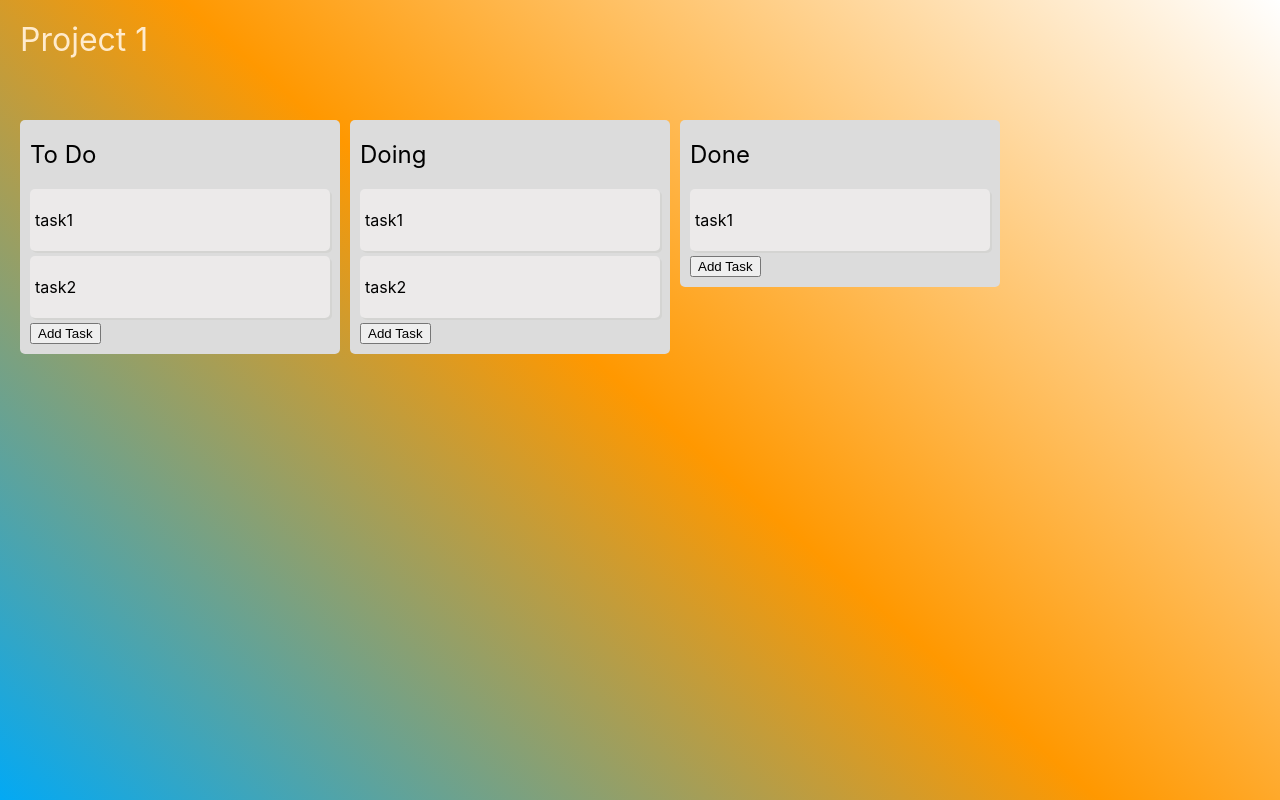
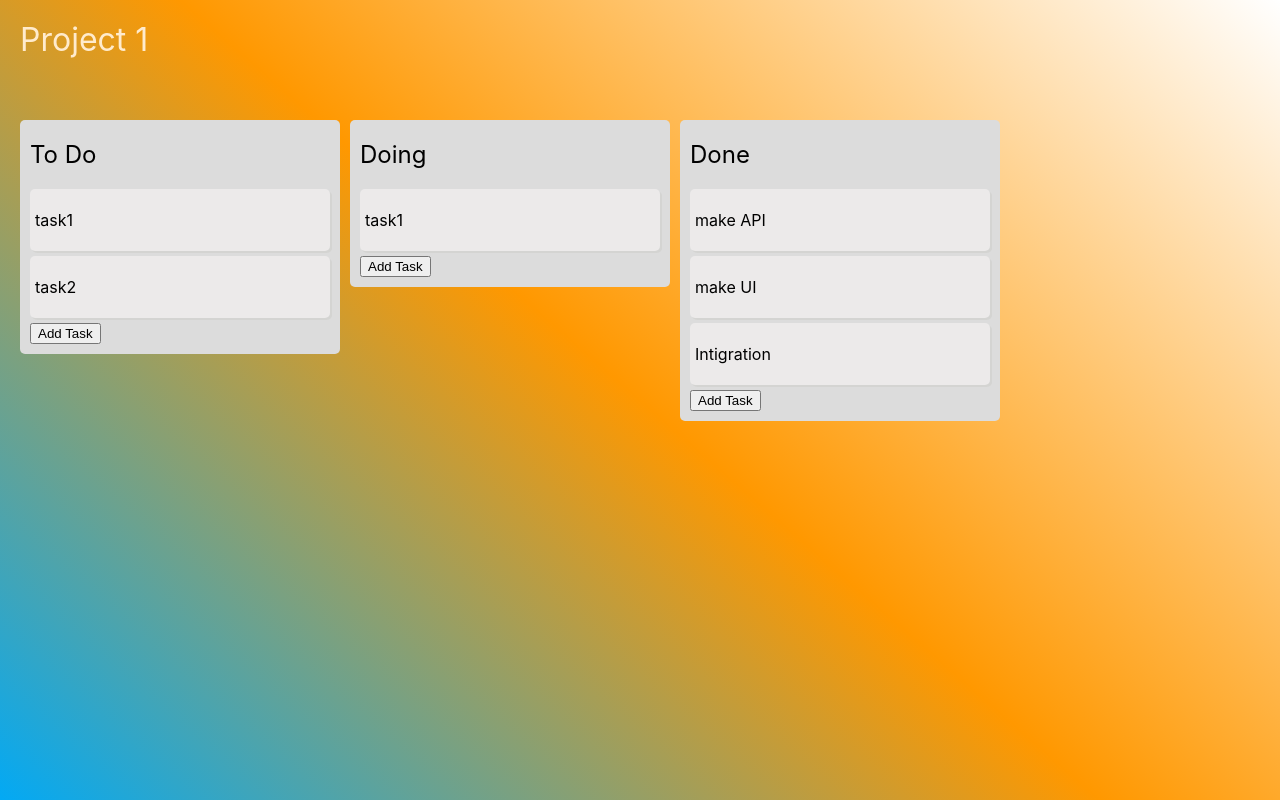
Before and after one commit to KushagraGitter/react-trello, a React (Create React App) app: page / in a window 1280 px wide. Built offline with nearby package versions, Linux system fonts and the light colour scheme.

Commit message:
implimented restructure of the components

```diff
--- a/src/components/project/project.js
+++ b/src/components/project/project.js
@@ -1,23 +1,75 @@
-import React, { useState, useEffect } from 'react';
+import React, { useState, useEffect, useRef } from 'react';
 import SubProject from '../subProject/subProject.js';
+import TaskList from '../task/taskList.js';
+import Task from '../task/task.js';
 import { getSubProjects } from '../../service.js';
 
-function Projects(id) {
-  const [projectId, setProjectId] = useState(id);
+function Projects(projectId) {
   const [subProjects, setSubProjects] = useState([]);
+  const [isDragging, setDragging] = useState(false);
+
+  const dndNode = useRef();
+  const dndNodeParams = useRef();
 
   useEffect(() => {
-    getSubProjects(id).then((data) => {
+    getSubProjects(projectId).then((data) => {
       setSubProjects(data);
     });
   }, [projectId]);
+
+  const handleDnDEnter = (e, params) => {
+    console.log(('drag enter', params));
+    let newSubProjectList = [...subProjects];
+    newSubProjectList[params.grpId - 1].tasks.splice(
+      params.taskId - 1,
+      0,
+      newSubProjectList[dndNodeParams.current.grpId].tasks.splice(
+        dndNodeParams.current.taskId,
+        1
+      )[0]
+    );
+    setSubProjects(newSubProjectList);
+  };
+  const handleDragStart = (e, params) => {
+    dndNodeParams.current = params;
+    dndNode.current = e.target;
+    setDragging(true);
+    dndNode.current.addEventListener('dragend', handleDragEnd());
+    console.log('params:', params);
+  };
+
+  const handleDragEnd = () => {
+    setDragging(false);
+    dndNode.current.removeEventListener('dragend', handleDragEnd);
+    console.log('params:', dndNodeParams);
+    dndNodeParams.current = null;
+    dndNode.current = null;
+  };
 
   return (
     <div className="main-project">
       <h1 className="project">Project 1</h1>
       <div className="sub-project-container">
         {subProjects.map((subProject) => {
-          return <SubProject key={subProject.id} {...subProject} />;
+          return (
+            <SubProject key={subProject.subProjectId} {...subProject}>
+              <TaskList
+                handleDnDEnter={handleDnDEnter}
+                grpId={subProject.subProjectId}
+              >
+                {subProject.tasks.map((task) => {
+                  return (
+                    <Task
+                      grpId={subProject.subProjectId}
+                      handleDragStart={handleDragStart}
+                      isDragging={isDragging}
+                      {...task}
+                    />
+                  );
+                })}
+              </TaskList>
+            </SubProject>
+          );
         })}
       </div>
     </div>
--- a/src/components/subProject/subProject.js
+++ b/src/components/subProject/subProject.js
@@ -1,40 +1,9 @@
 import React, { useState, useEffect, useRef } from 'react';
-import TaskList from '../task/taskList.js';
 import AddTask from '../addTask/addTask';
-import { getSubProjectTask } from '../../service';
 
-function SubProject({ subProjectId, subProjectName }) {
+function SubProject({ subProjectId, subProjectName, children }) {
   const [isAddTask, setAddTask] = useState(false);
-  const [tasks, setTasks] = useState([]);
-  const [isDragging, setDragging] = useState(false);
 
-  const dndNode = useRef();
-  const dndNodeParams = useRef();
-
-  useEffect(() => {
-    const getSubProjTaskAsync = async () => {
-      const taskList = await getSubProjectTask(subProjectId);
-      console.log(taskList);
-      setTasks(taskList);
-    };
-    getSubProjTaskAsync();
-  }, [subProjectId]);
-
-  const handleDnDEnter = (e, params) => {
-    const newTaskList = [...tasks];
-  };
-  const handleDragStart = (e, params) => {
-    dndNodeParams.current = params;
-    dndNode.current = e.target;
-    setDragging(true);
-    dndNode.current.addEventListener('dragend', handleDragEnd());
-  };
-  const handleDragEnd = () => {
-    setDragging(false);
-    dndNode.current.removeEventListener('dragend', handleDragEnd);
-    dndNodeParams.current = null;
-    dndNode.current = null;
-  };
   function handleAddTask() {
     setAddTask(true);
   }
@@ -42,15 +11,7 @@ function SubProject({ subProjectId, subProjectName }) {
   return (
     <div class="sub-project">
       <h2>{subProjectName}</h2>
-      {/*  to-do create a new component to render task  */}
-      <TaskList
-        taskList={tasks}
-        grpId={subProjectId}
-        isDragging={isDragging}
-        handleDnDEnter={handleDnDEnter}
-        handleDragStart={handleDragStart}
-        handleDragEnd={handleDragEnd}
-      />
+      {children}
       <AddTask addTask={handleAddTask} isAddTask={isAddTask} />
       <textarea
         className={`add-task-text-${isAddTask ? 'visible' : 'not-visible'}`}
--- a/src/components/task/taskList.js
+++ b/src/components/task/taskList.js
@@ -1,30 +1,13 @@
 import React, { useState } from 'react';
-import Task from './task.js';
 
-const TaskList = ({
-  taskList,
-  grpId,
-  isDragging,
-  handleDnDEnter,
-  handleDragStart,
-}) => {
+const TaskList = ({ taskList, grpId, handleDnDEnter, children }) => {
+  console.log('children:', children);
   return (
     <ul
       className="taskList"
       onDragEnter={(e) => handleDnDEnter(e, { grpId: grpId })}
     >
-      {taskList.map((task) => {
-        return (
-          <Task
-            key={task.taskId}
-            {...task}
-            grpId={grpId}
-            isDragging={isDragging}
-            isDragging={isDragging}
-            handleDragStart={handleDragStart}
-          />
-        );
-      })}
+      {children}
     </ul>
   );
 };
```
